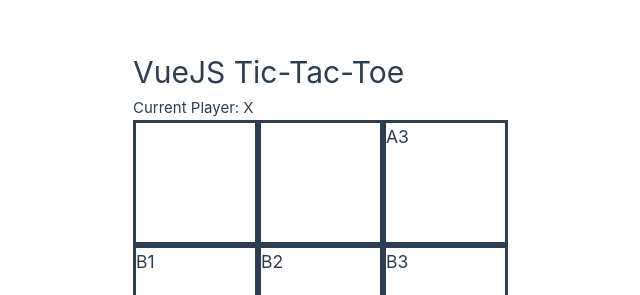
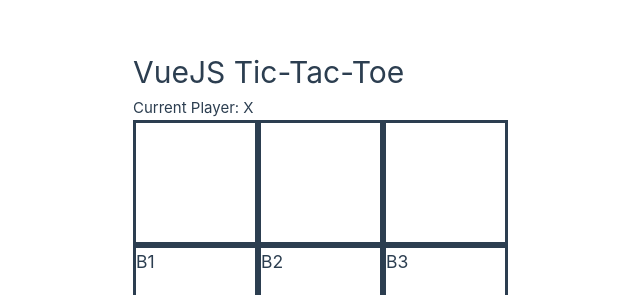
Before and after one commit to jffelix/VueJS-Tic-Tac-Toe, a Vue app in the folder VueJS-Tic-Tac-Toe/: page / in a window 1280 px wide. Shown: the part 129-424 px from the top of the page, without its empty margins (507-1147 px from the left). Built offline with nearby package versions, Linux system fonts and the light colour scheme.

Commit message:
Implemented box marking for A3

```diff
--- a/VueJS-Tic-Tac-Toe/src/components/rows/TopRow.vue
+++ b/VueJS-Tic-Tac-Toe/src/components/rows/TopRow.vue
@@ -16,7 +16,12 @@
             :currentPlayer="this.currentPlayer"
             :boxA2="this.boxA2"
         />
-        <RowA3 />
+        <RowA3
+            v-on:changePlayer="changePlayer"
+            v-on:markA3="markA3"
+            :currentPlayer="this.currentPlayer"
+            :boxA3="this.boxA3"
+        />
     </div>
   </main>
 </template>
@@ -39,7 +44,8 @@
     data() {
         return {
             boxA1: null,
-            boxA2: null
+            boxA2: null,
+            boxA3: null
         }
     },
     emits: ['changePlayer'],
@@ -52,6 +58,9 @@
         },
         markA2() {
             this.boxA2 = this.currentPlayer
+        },
+        markA3() {
+            this.boxA3 = this.currentPlayer
         }
     }
 }
--- a/VueJS-Tic-Tac-Toe/src/components/rows/subrows/RowA3.vue
+++ b/VueJS-Tic-Tac-Toe/src/components/rows/subrows/RowA3.vue
@@ -1,14 +1,35 @@
 <template>
     <main>
-        <div className='rowA3'>
-            <h3>A3</h3>
+        <div
+            className='rowA3'
+            v-on:click="this.markBoxA3">
+            <h3>{{this.boxA3}}</h3>
         </div>
     </main>
 </template>
 
 <script>
 export default {
-    name: 'RowA3'
+    name: 'RowA3',
+    data() {
+        return {
+            wasSelectedA3: false
+        }
+    },
+    props: {
+        currentPlayer: String,
+        boxA3: String
+    },
+    emits: ["changePlayer", "markA3"],
+    methods: {
+        markBoxA3() {
+            if (this.wasSelectedA3 === false) {
+                this.$emit("changePlayer"),
+                this.$emit("markA3")
+                this.wasSelectedA3 = !this.wasSelectedA3
+            }
+        }
+    }
 }
 </script>
 
```
